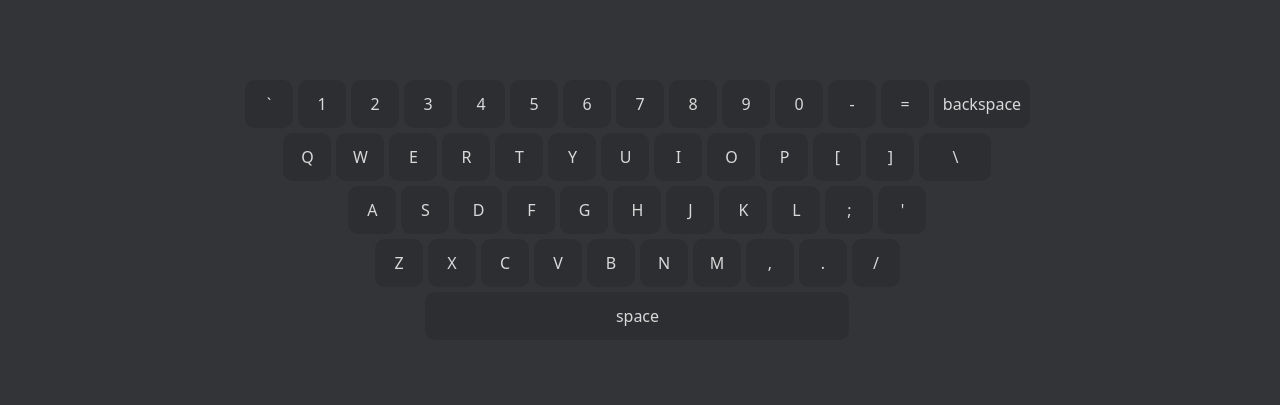
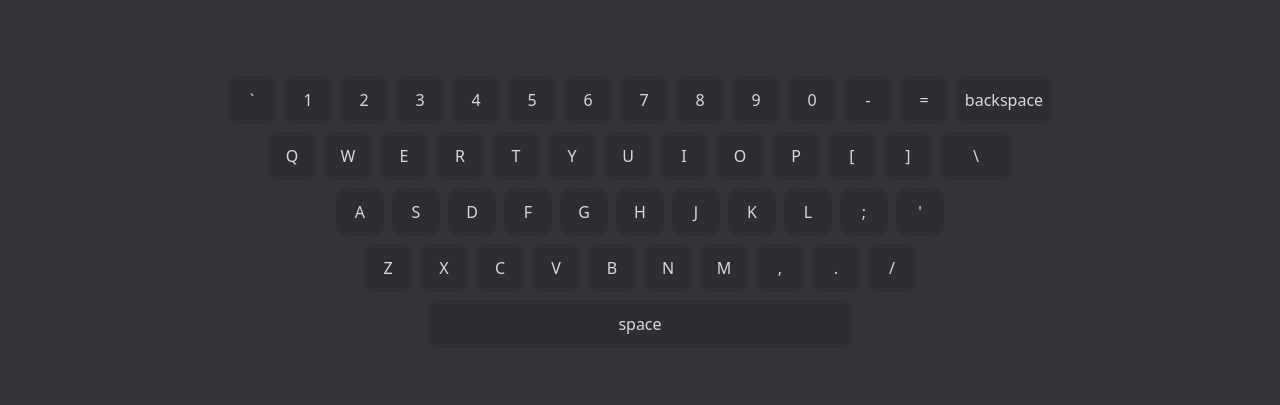
Before and after one commit to DJohnJomar/Bogo-Type, a React (Vite) app in the folder frontend/: page / in a window 1280 px wide. Shown: the part 275-680 px from the top of the page. Built offline with nearby package versions, Linux system fonts and the light colour scheme; no server answers.

Commit message:
style: Transfer css styles to tailwind utilities in keyboard and key component

```diff
--- a/frontend/src/components/Key.jsx
+++ b/frontend/src/components/Key.jsx
@@ -1,4 +1,3 @@
-import "./Key.css";
 
 function Key({ char, value, size, pressedKey }) {
   let computedSize = `${setSize(size)}rem`;
@@ -14,7 +13,7 @@ function Key({ char, value, size, pressedKey }) {
         };
   return (
     <div
-      className="Key flex justify-center items-center"
+      className="flex justify-center items-center size-[3em] rounded-xl"
       style={{ width: computedSize, transition, ...stylePressed }}
     >
       <p>{char}</p>
--- a/frontend/src/components/Keyboard.css
+++ /dev/null
@@ -1,12 +0,0 @@
-.Keyboard{
-    display:flex;
-    flex-direction: column;
-    align-items: center;
-    width:100vw;
-    max-width: fit-content;
-    padding:10px;
-}
-
-.row{
-margin-bottom: 5px;
-}
--- a/frontend/src/components/Keyboard.jsx
+++ b/frontend/src/components/Keyboard.jsx
@@ -1,11 +1,10 @@
 import Key from "./Key";
-import "./Keyboard.css";
 import { useState, useEffect } from "react";
 
 function Keyboard({pressedKey}) {
   return (
-    <div className="Keyboard container">
-        <div className="row flex flex-row">
+    <div className="flex flex-col items-center w-screen max-w-fit gap-2">
+        <div className="gap-2 flex flex-row">
             <Key char={"`"} value={"`"} size={"default"} pressedKey={pressedKey} />
             <Key char={"1"} value={"1"} size={"default"} pressedKey={pressedKey} />
             <Key char={"2"} value={"2"} size={"default"} pressedKey={pressedKey} />
@@ -22,7 +21,7 @@ function Keyboard({pressedKey}) {
             <Key char={"backspace"} value={"Backspace"} size={"large"} pressedKey={pressedKey} />
         </div>
 
-        <div className="row flex flex-row">
+        <div className="gap-2 flex flex-row">
             {/* <Key char={"tab"} value={"Tab"} size={"medium"} pressedKey={pressedKey} /> */}
             <Key char={"Q"} value={"q"} size={"default"} pressedKey={pressedKey} />
             <Key char={"W"} value={"w"} size={"default"} pressedKey={pressedKey} />
@@ -39,7 +38,7 @@ function Keyboard({pressedKey}) {
             <Key char={"\\ "} value={"\\"} size={"medium"} pressedKey={pressedKey} />
         </div>
 
-        <div className="row flex flex-row">
+        <div className="gap-2 flex flex-row">
             {/* <Key char={"capsLock"} value={"CapsLock"} size={"medium"} pressedKey={pressedKey} /> */}
             <Key char={"A"} value={"a"} size={"default"} pressedKey={pressedKey} />
             <Key char={"S"} value={"s"} size={"default"} pressedKey={pressedKey} />
@@ -55,7 +54,7 @@ function Keyboard({pressedKey}) {
             {/* <Key char={"enter"} value={"Enter"} size={"x-large"} pressedKey={pressedKey} /> */}
         </div>
 
-        <div className="row flex flex-row">
+        <div className="gap-2 flex flex-row">
             {/* <Key char={"shift"} value={"ShiftLeft"} size={"large"} pressedKey={pressedKey} /> */}
             <Key char={"Z"} value={"z"} size={"default"} pressedKey={pressedKey} />
             <Key char={"X"} value={"x"} size={"default"} pressedKey={pressedKey} />
@@ -70,7 +69,7 @@ function Keyboard({pressedKey}) {
             {/* <Key char={"shift"} value={"ShiftRight"} size={"xx-large"} pressedKey={pressedKey} /> */}
         </div>
 
-        <div className="row flex flex-row">
+        <div className="gap-2 flex flex-row">
             {/* <Key char={"ctrl"} value={"ControlLeft"} size={"default"} pressedKey={pressedKey} /> */}
             {/* <Key char={"win"} value={"MetaLeft"} size={"default"} pressedKey={pressedKey} /> */}
             {/* <Key char={"alt"} value={"AltLeft"} size={"default"} pressedKey={pressedKey} /> */}
```
